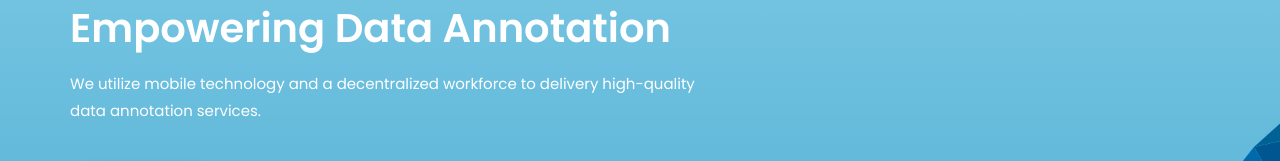
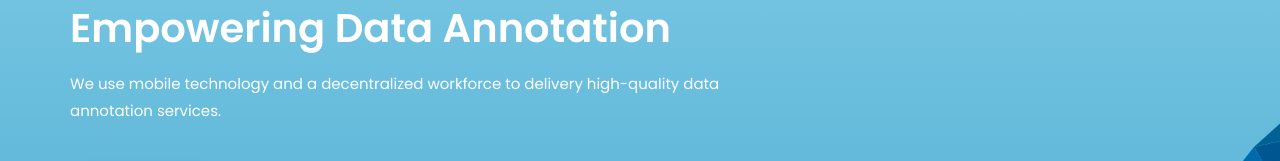
Before and after one commit to pkarnati2004/toca-website, a plain HTML site: page index.html in a window 1280 px wide. Shown: the part 304-465 px from the top of the page. Drawn offline with Linux system fonts and the light colour scheme.

Commit message:
Few fixes

```diff
--- a/index.html
+++ b/index.html
@@ -1,5 +1,6 @@
 <!doctype html>
 <html class="no-js" lang="zxx">
+
 <head>
     <meta charset="utf-8">
     <meta name="author" content="Toca-App">
@@ -52,7 +53,7 @@
             <div class="row v-center">
                 <div class="col-xs-12 col-md-7 header-text">
                     <h2>Empowering Data Annotation</h2>
-                    <p>We utilize mobile technology and a decentralized workforce to delivery high-quality data annotation services.</p>
+                    <p>We use mobile technology and a decentralized workforce to delivery high-quality data annotation services.</p>
                     <a href="contact.html" class="button">Contact Us</a>
                 </div>
             </div>
@@ -348,4 +349,5 @@
     <script src="js/wow.min.js"></script>
     <script src="js/main.js"></script>
 </body>
+
 </html>
```
Also changed, not shown: 2 other files.
